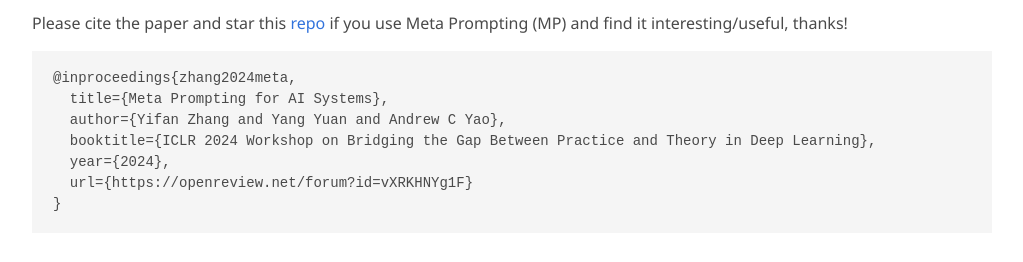
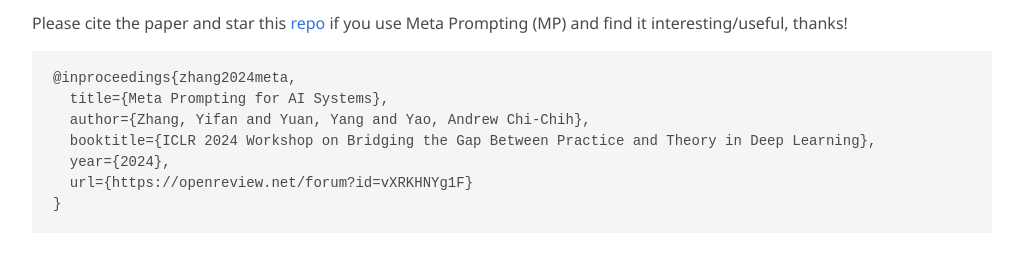
Before and after one commit to meta-prompting/meta-prompting.github.io, a plain HTML site: page index.html in a window 1280 px wide. Shown: the part 1915-2177 px from the top of the page, without its empty margins (128-1151 px from the left). Drawn offline with nearby package versions, Linux system fonts and the light colour scheme; some icons are missing; a web font is replaced by a local one.

Commit message:
Update index.html

```diff
--- a/index.html
+++ b/index.html
@@ -371,7 +371,7 @@
       </p>
       <pre><code>@inproceedings{zhang2024meta,
   title={Meta Prompting for AI Systems},
-  author={Yifan Zhang and Yang Yuan and Andrew C Yao},
+  author={Zhang, Yifan and Yuan, Yang and Yao, Andrew Chi-Chih},
   booktitle={ICLR 2024 Workshop on Bridging the Gap Between Practice and Theory in Deep Learning},
   year={2024},
   url={https://openreview.net/forum?id=vXRKHNYg1F}
```
